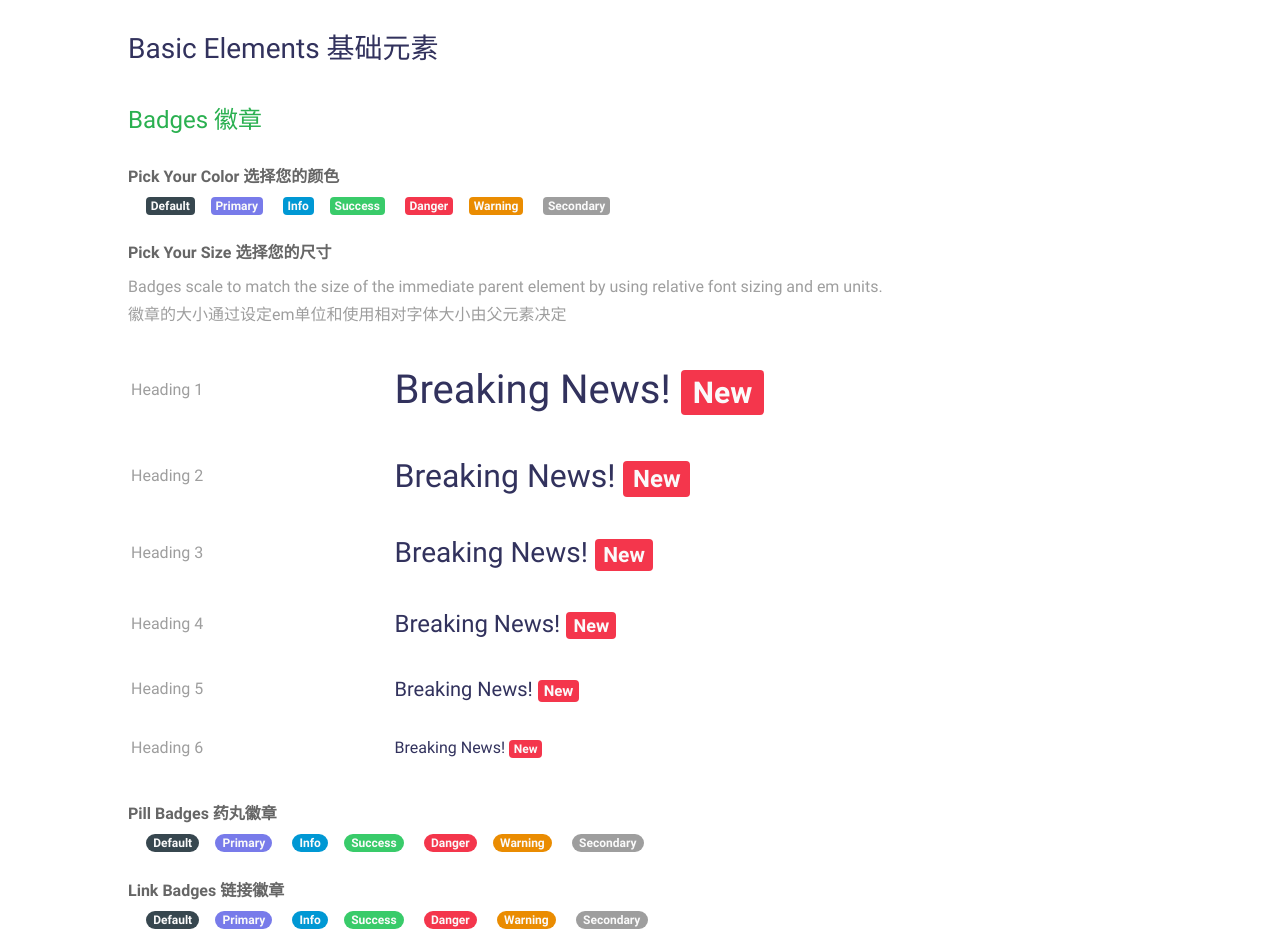
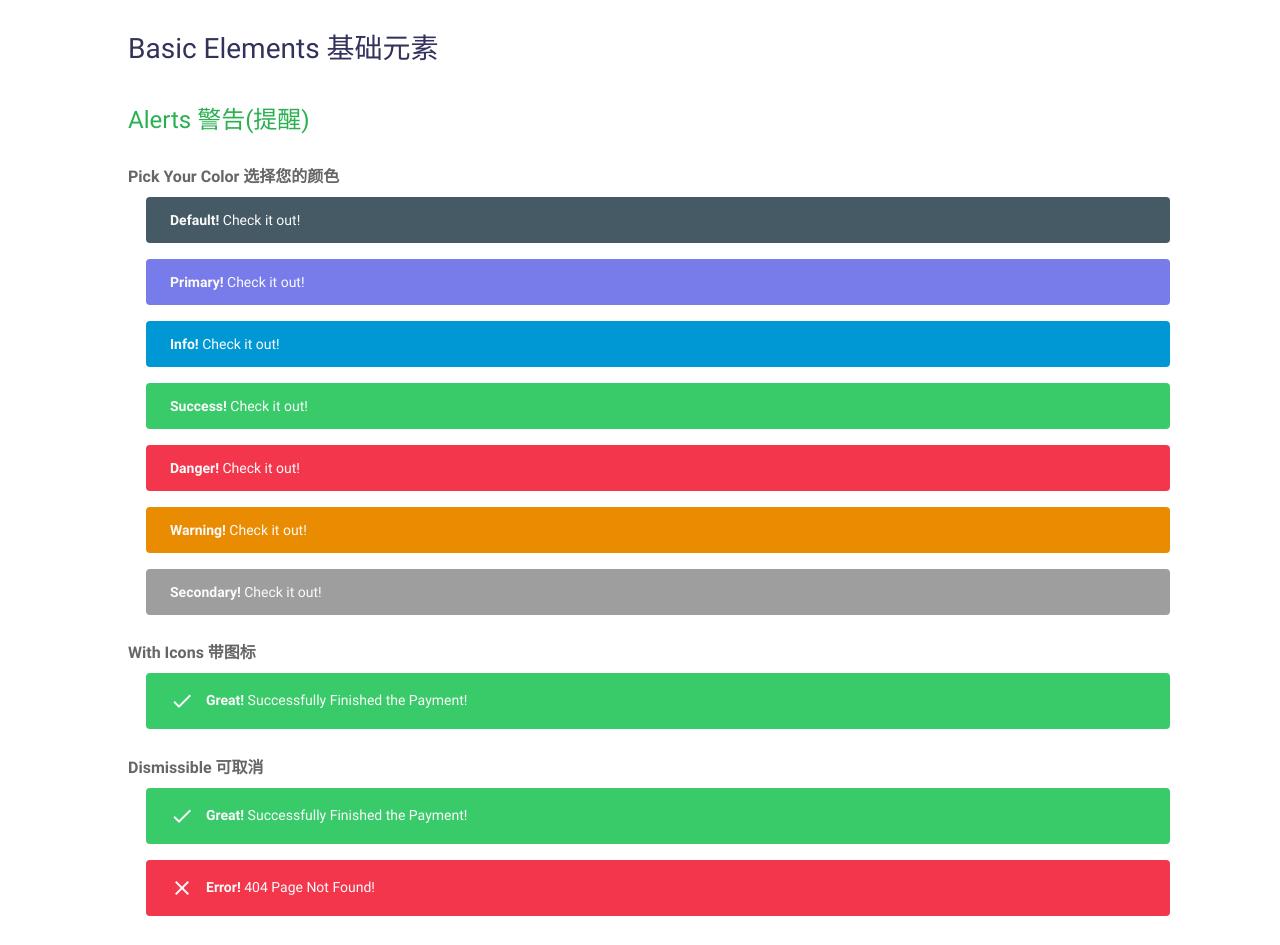
Before and after one commit to PassionPenguin/PenguinUI, a website: page docs/index.html in a window 1280 px wide. Shown: the top 945 px of the page. Drawn offline with Linux system fonts and the light colour scheme; files whose address does not match are found by name.

Commit message:
Added Alerts => docs Fixed Alerts' styles

```diff
--- a/docs/index.html
+++ b/docs/index.html
@@ -23,6 +23,37 @@
 <body style="width:calc(100% - 40px);max-width: 1024px;margin:0 auto;">
 <div class="banner"></div>
 <h3>Basic Elements 基础元素</h3>
+<section class="alerts">
+    <h4>Alerts 警告(提醒)</h4>
+    <div class="preview">
+        <h5>Pick Your Color 选择您的颜色</h5>
+        <div class="container">
+            <div class="alert"><b>Default!</b> Check it out!</div>
+            <div class="alert-primary"><b>Primary!</b> Check it out!</div>
+            <div class="alert-info"><b>Info!</b> Check it out!</div>
+            <div class="alert-success"><b>Success!</b> Check it out!</div>
+            <div class="alert-danger"><b>Danger!</b> Check it out!</div>
+            <div class="alert-warning"><b>Warning!</b> Check it out!</div>
+            <div class="alert-secondary"><b>Secondary!</b> Check it out!</div>
+        </div>
+    </div>
+    <div class="preview">
+        <h5>With Icons 带图标</h5>
+        <div class="container">
+            <div class="alert-success"><span class="alert-icon">done</span><b>Great!</b> Successfully Finished the
+                Payment!
+            </div>
+        </div>
+    </div>
+    <div class="preview">
+        <h5>Dismissible 可取消</h5>
+        <div class="container">
+            <div class="alert-success alert-dismissible"><span class="alert-icon">done</span><b>Great!</b> Successfully
+                Finished the Payment!</div>
+            <div class="alert-danger alert-dismissible"><span class="alert-icon">close</span><b>Error!</b> 404 Page Not Found!</div>
+        </div>
+    </div>
+</section>
 <section class="badges">
     <h4>Badges 徽章</h4>
     <div class="preview">
@@ -81,8 +112,10 @@
         <h5>Pill Badges 药丸徽章</h5>
         <div class="container">
             <span class="badge-pill mr-1">Default</span><span class="badge-primary badge-pill mr-1">Primary</span>
-            <span class="badge-info badge-pill mr-1">Info</span><span class="badge-success badge-pill mr-1">Success</span>
-            <span class="badge-danger badge-pill mr-1">Danger</span><span class="badge-warning badge-pill mr-1">Warning</span>
+            <span class="badge-info badge-pill mr-1">Info</span><span
+                class="badge-success badge-pill mr-1">Success</span>
+            <span class="badge-danger badge-pill mr-1">Danger</span><span
+                class="badge-warning badge-pill mr-1">Warning</span>
             <span class="badge-secondary badge-pill mr-1">Secondary</span>
         </div>
     </div>
--- a/libs/styles/components/_alert.scss
+++ b/libs/styles/components/_alert.scss
@@ -8,7 +8,7 @@
 
  */
 
-.alert, [class*="alert-"] {
+.alert, [class*="alert-"]:not(.alert-icon) {
     position: relative;
     margin-bottom: 1rem;
     padding: 1rem 1.5rem;
@@ -20,9 +20,11 @@
 
     .alert-icon {
         margin-right: 12px;
+        font: 1.5rem/1 $mi;
+        vertical-align: middle;
     }
 
-    &.alert-dismissible {
+    &.alert-dismissible, &[data-dismiss="true"] {
         .close {
             position: absolute;
             top: 50%;
@@ -30,32 +32,42 @@
             padding: 0;
             -webkit-transform: translateY(-50%);
             transform: translateY(-50%);
-            color: hsla(0, 0%, 100%, .6);
+            color: #ffffff88;
             opacity: 1;
+            font: 1.5rem/1 $mi;
+            display: inline-block;
+            cursor: pointer;
+            background: transparent;
+            border: 0;
+            outline: none;
+
+            &:hover, &:focus {
+                color: #fff;
+            }
         }
     }
 
     &.alert-primary {
-        background: $primary700;
+        background: $primary500;
     }
 
     &.alert-info {
-        background: $info700;
+        background: $info500;
     }
 
     &.alert-success {
-        background: $success700;
+        background: $success500;
     }
 
     &.alert-danger {
-        background: $danger700;
+        background: $danger500;
     }
 
     &.alert-warning {
-        background: $warning700;
+        background: $warning500;
     }
 
     &.alert-secondary {
-        background: $secondary700;
+        background: $secondary500;
     }
 }
```
